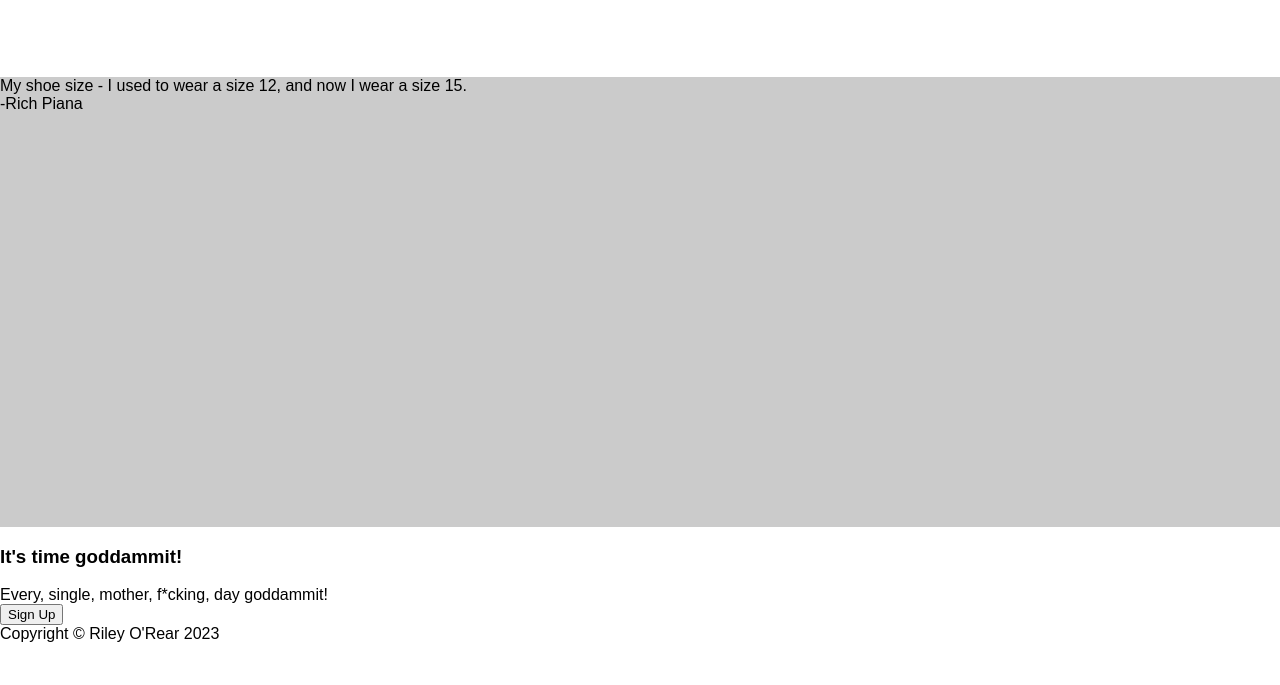
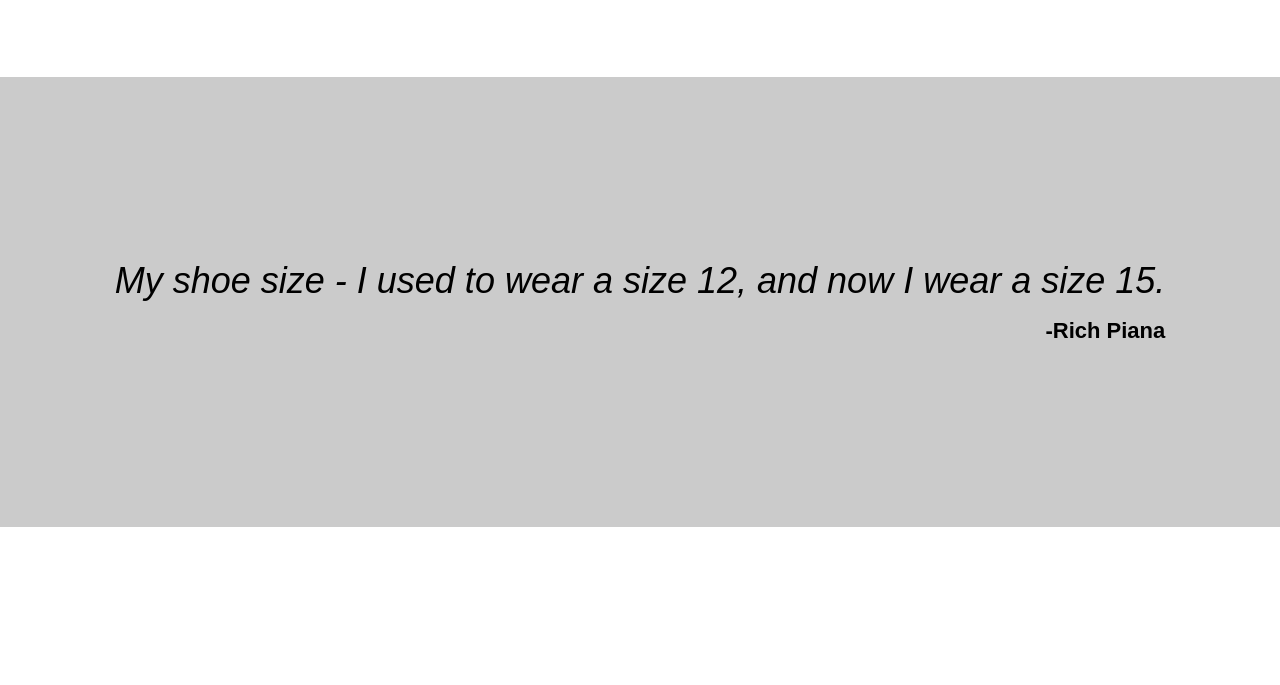
Before and after one commit to rileyorear/top-landing-page, a plain HTML site: page index.html in a window 1280 px wide. Shown: the part 891-1576 px from the top of the page. Before the commit the page ends 1534 px from the top, so only its background shows below. Drawn offline with Linux system fonts and the light colour scheme.

Commit message:
Add complete styled section 3 and 4

```diff
--- a/index.css
+++ b/index.css
@@ -67,7 +67,7 @@
   height: 36px;
   width: 96px;
   border-style: none;
-  border-radius: 5%;
+  border-radius: 5%/20%;
   background-color: #3882F6;
   color: white;
   font-weight: bold;
@@ -77,7 +77,9 @@
 .rich {
   width: 512px;
   height: 288px;
-  box-shadow: 0 0px 10px 0 #dedede, 0 0px 10px 0 #dedede;
+  border: 1px solid #dedede;
+  /* border-radius: 2.5%/5%; */
+  box-shadow: 0 0 1em -0.25em #ffffff;
 }
 
 .description {
@@ -115,9 +117,78 @@
   width: 150px;
   background-color: darkslategrey;
   border-radius: 5%;
+  box-shadow: 0 0 1em -0.25em rgb(0, 0, 0);
 }
 
 .section3 {
   height: 450px;
   background-color: #cbcbcb;
+  display: flex;
+  justify-content: center;
+  align-items: center;
 }
+
+.section3 div {
+  display: flex;
+  flex-direction: column;
+  gap: 16px;
+  flex-wrap: wrap;
+  padding: 0px 36px;
+
+}
+
+#quote {
+  font-size: 36px;
+  font-style: italic;
+}
+
+#quoter {
+  align-self: flex-end;
+  font-size: 22px;
+  font-weight: bold;
+}
+
+.section4 {
+  height: 450px;
+  display: flex;
+  justify-content: center;
+  align-items: center;
+}
+
+.section4 .container {
+  background-color: #3882F6;
+  height: 90px;
+  width: 1085px;
+  padding: 20px;
+  margin: 0px 36px;
+  display: flex;
+  justify-content: space-evenly;
+  border-radius: 1%/9%;
+}
+
+.section4 .container div {
+  display: flex;
+  flex-direction: column;
+  justify-content: center;
+  color: white;
+}
+
+h3 {
+  margin: 9px 0px;
+}
+
+.section4 .container div p {
+  color: #dedede;
+}
+
+.section4 .container button {
+  align-self: center;
+  height: 36px;
+  width: 96px;
+  border: 1px solid white;
+  border-radius: 5%/20%;
+  background-color: #3882F6;
+  color: white;
+  font-weight: bold;
+  font-size: 16px;
+}
```
